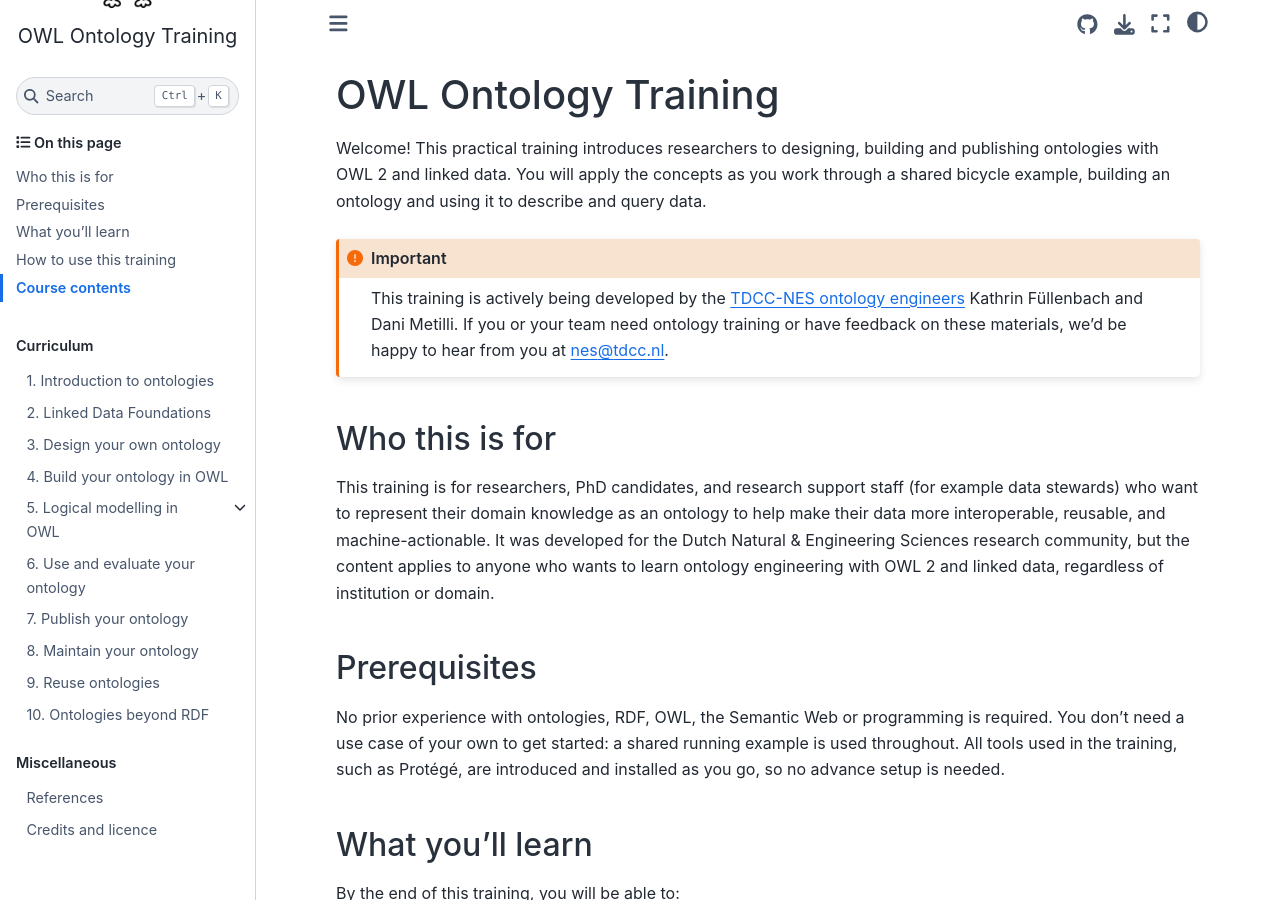
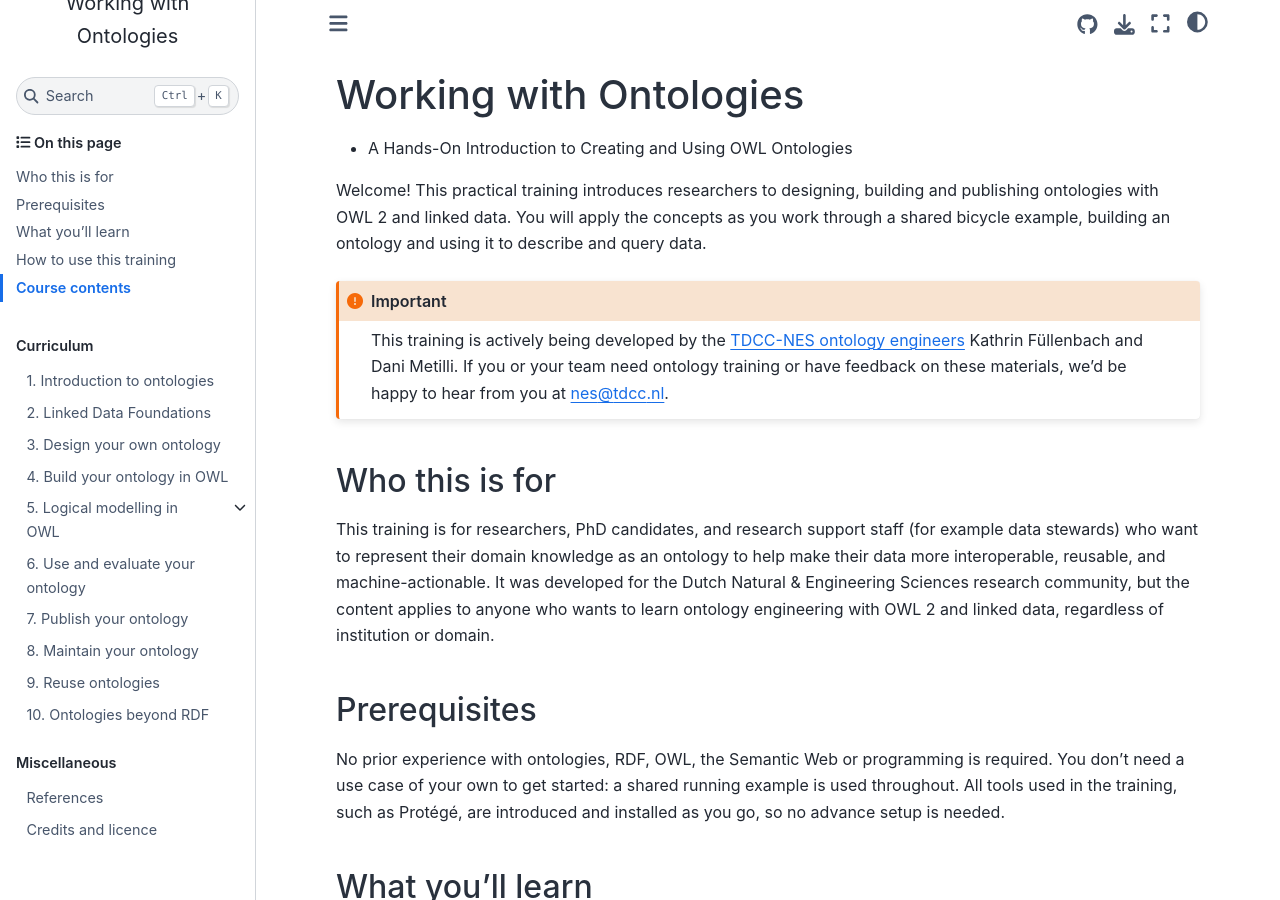
Before and after one commit to TDCC-NES/ontology-training, a Jupyter Book: the page built from book/intro.md, in a window 1280 px wide and 900 px high. Built offline with Jupyter Book 1.0.4 settings and Sphinx 7.4.7 and the Sphinx Book theme 1.1.4, drawn with Linux system fonts in a browser that asks for light colours; comment, search, counter and statistics services are not loaded.

Commit message:
Update training title

```diff
--- a/book/_config.yml
+++ b/book/_config.yml
@@ -1,6 +1,6 @@
 # This config includes an opinionated list of configuration options of TeachBooks, Jupyterbook v1, Sphinx and other extensions part of TeachBooks-Favourites.
 
-title: OWL Ontology Training
+title: Working with Ontologies
 author: Kathrin Füllenbach and Dani Metilli
 
 execute:
@@ -57,7 +57,7 @@ sphinx:                                              # Options passed on to the
         Content licensed under <a href="https://creativecommons.org/licenses/by/4.0/" rel="license">CC BY 4.0</a>.
       home_page_in_toc: false                        # The logo and title link to the combined welcome and overview page.
       logo:
-        text: OWL Ontology Training
+        text: Working with Ontologies
         alt_text: Wollie, a hand-drawn owl reading an open book
         image_light: figures/wollie-light.png
         image_dark: figures/wollie-dark.png
--- a/book/_static/overview.html
+++ b/book/_static/overview.html
@@ -2,12 +2,12 @@
 <html lang="en">
 <head>
     <meta charset="utf-8">
-    <title>OWL Ontology Training</title>
+    <title>Working with Ontologies</title>
     <link rel="canonical" href="intro.html">
     <meta http-equiv="refresh" content="0; url=intro.html">
     <script>location.replace("intro.html" + location.search + location.hash);</script>
 </head>
 <body>
-    <p>The course overview is now part of <a href="intro.html">OWL Ontology Training</a>.</p>
+    <p>The course overview is now part of <a href="intro.html">Working with Ontologies</a>.</p>
 </body>
 </html>
--- a/book/intro.md
+++ b/book/intro.md
@@ -1,6 +1,7 @@
 (intro)=
 (overview)=
-# OWL Ontology Training
+# Working with Ontologies
+* A Hands-On Introduction to Creating and Using OWL Ontologies
 
 Welcome! This practical training introduces researchers to designing, building and publishing ontologies with OWL 2 and linked data. You will apply the concepts as you work through a shared bicycle example, building an ontology and using it to describe and query data.
 
```
Also changed, not shown: README.md (+1 -1 lines), book/credits.md (+1 -1 lines), 1 other file.
